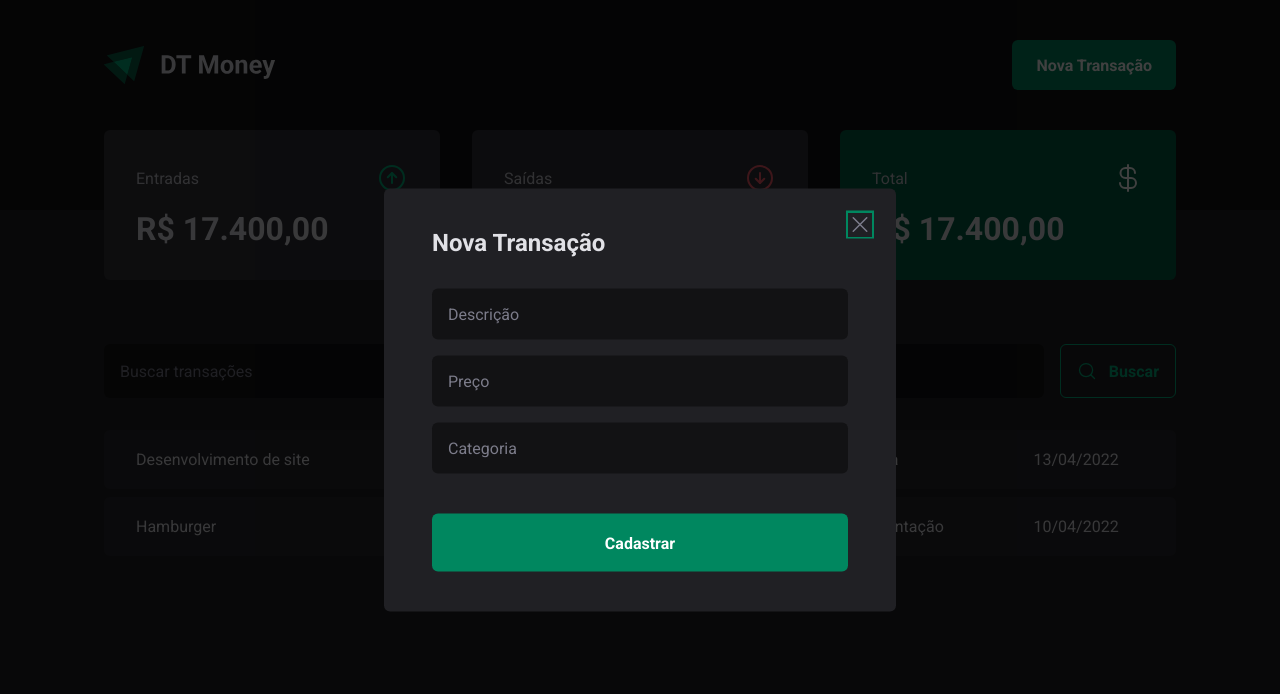
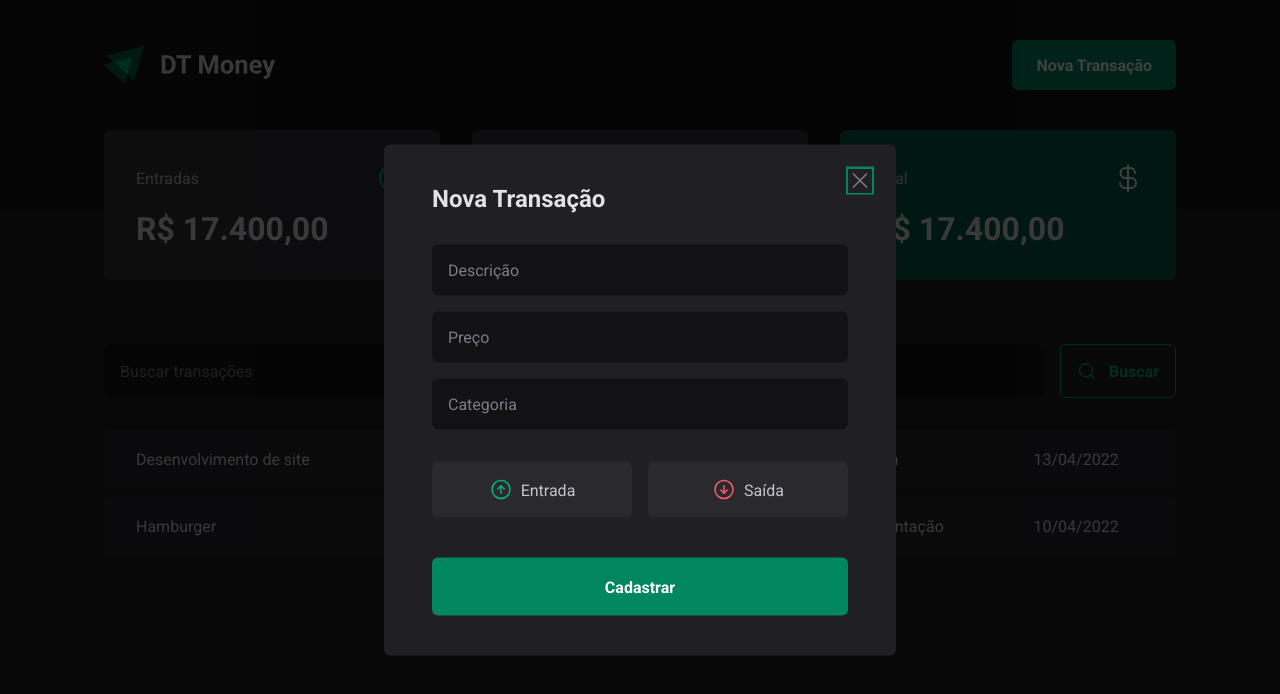
Before and after one commit to AlanRehfeldt/Rocketseat_IgniteReact-03_dt_money, a React (Vite) app: page / in a window 1280 px wide. Both pictures are taken after a click on the button "Nova Transação". Shown: the top 694 px of the page. Built offline with nearby package versions, Linux system fonts and the light colour scheme.

Commit message:
botoes de entrada e saida

```diff
--- a/src/components/NewTransactionModal/index.tsx
+++ b/src/components/NewTransactionModal/index.tsx
@@ -1,6 +1,6 @@
 import * as Dialog from  '@radix-ui/react-dialog';
-import { CloseButton, Content, Overlay } from './styles';
-import { X } from 'phosphor-react';
+import { CloseButton, Content, Overlay, TransactionType, TransactionTypeButton } from './styles';
+import { ArrowCircleDown, ArrowCircleUp, X } from 'phosphor-react';
 
 export function NewTransactionModal() {
   return (
@@ -18,6 +18,17 @@
           <input type="number" placeholder="Preço" required />
           <input type="text" placeholder="Categoria" required />
 
+          <TransactionType>
+            <TransactionTypeButton variant='income'>
+              <ArrowCircleUp size={24} />
+              Entrada
+            </TransactionTypeButton>
+            <TransactionTypeButton variant='outcome' >
+              <ArrowCircleDown size={24} />
+              Saída
+            </TransactionTypeButton>
+          </TransactionType>
+
           <button type="submit">
             Cadastrar
           </button>
--- a/src/components/NewTransactionModal/styles.ts
+++ b/src/components/NewTransactionModal/styles.ts
@@ -67,5 +67,31 @@
   line-height: 0;
   color: ${props => props.theme['gray-500']};
   cursor: pointer;
+`
 
+export const TransactionType = styled.div`
+  display: grid;
+  grid-template-columns: repeat(2, 1fr);
+  gap: 1rem;
+  margin-top: 1rem;
 `
+
+interface TransactionTypeButtonProps {
+  variant: 'income' | 'outcome'
+}
+
+export const TransactionTypeButton = styled.button<TransactionTypeButtonProps>`
+  background: ${props => props.theme['gray-700']};
+  padding: 1rem;
+  display: flex;
+  align-items: center;
+  justify-content: center;
+  gap: 0.5rem;
+  border-radius: 6px;
+  border: 0;
+  color: ${props => props.theme['gray-300']};
+
+  svg {
+    color: ${props => props.theme[props.variant === 'income'? 'green-300' :'red-300']};
+  }
+`
```
